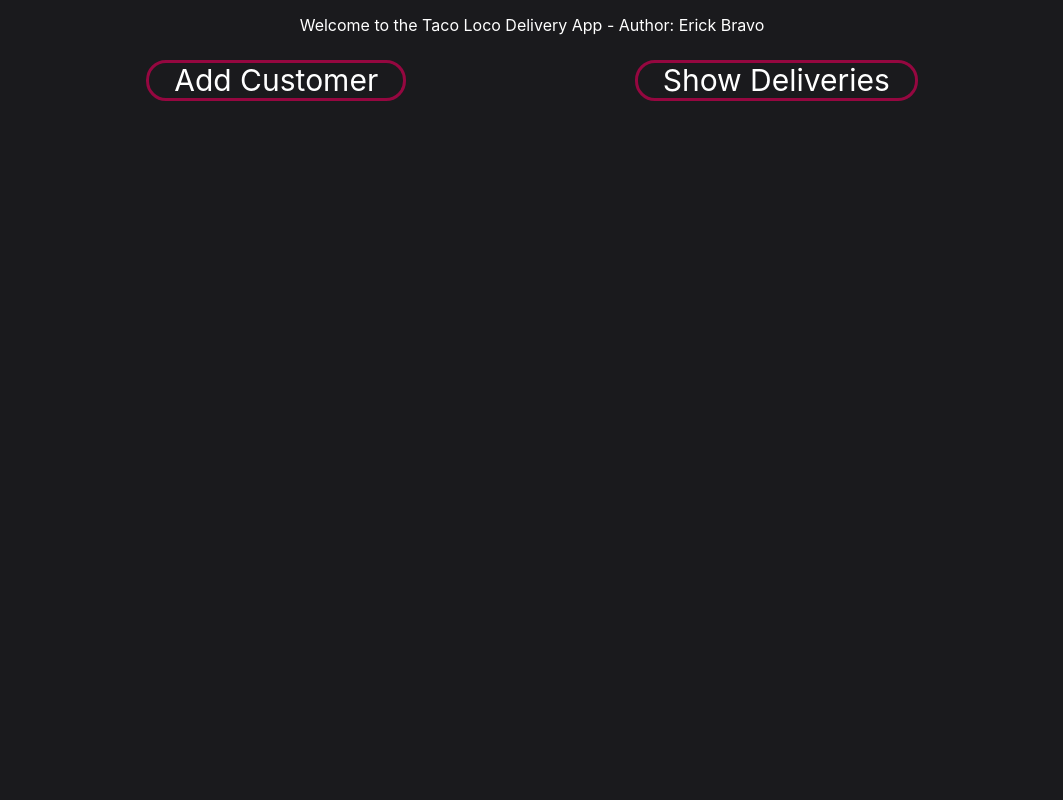
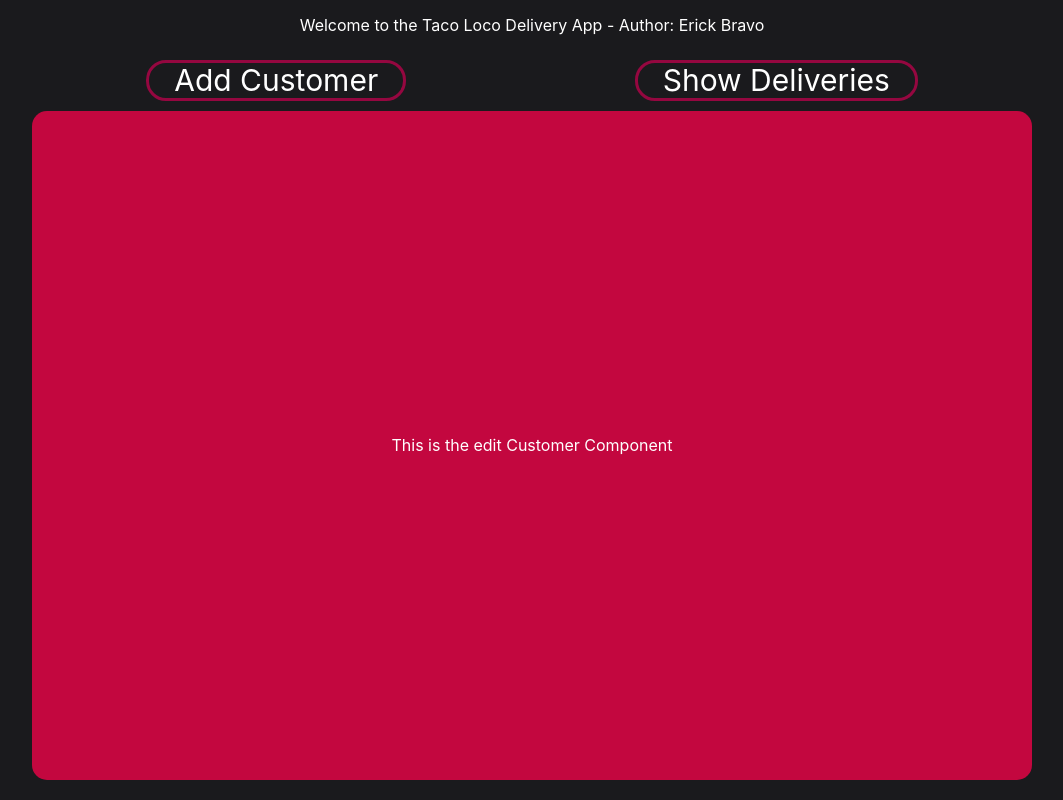
Before and after one commit to Erick-Bravo/taco-loco-deliveries, a React (Create React App) app: page /edit-customer/1 in a window 1280 px wide. Shown: the whole page, without its empty margins (108-1171 px from the left). Built offline with nearby package versions, Linux system fonts and the light colour scheme.

Commit message:
404 not foudn and Edit Customer component created

```diff
--- a/src/App.js
+++ b/src/App.js
@@ -5,6 +5,7 @@
 import AddCustomer from "./components/AddCustomer";
 
 import './App.css';
+import EditCustomer from "./components/EditCustomer";
 
 function App() {
   return (
@@ -23,6 +24,13 @@
         <Route path="/add-customer-form">
           <AddCustomer />
         </Route>
+        <Route path="/edit-customer/:customerId">
+          <EditCustomer />
+        </Route>
+        <Route path="*">
+          <p>404 not found</p>
+        </Route>
+
       </Switch>
     </div>
   );
--- a/src/components/AddCustomer/index.js
+++ b/src/components/AddCustomer/index.js
@@ -31,8 +31,6 @@
             },
             body: JSON.stringify({ firstName, lastName, address })
         });
-
-        // const data = await response.json()
 
         setFirstName("");
         setLastName("");
--- a/src/components/DeliveryCard/index.js
+++ b/src/components/DeliveryCard/index.js
@@ -22,7 +22,7 @@
                 <h2>Address: {customer.address}</h2>
             </div>
             <div className="right">
-                <NavLink className="small-buttons" to={`/customer/${customer.id}/edit`}>Edit</NavLink>
+                <NavLink className="small-buttons" to={`/edit-customer/${customer.id}`}>Edit</NavLink>
                 <button className="small-buttons" onClick={deleteDelivery}>Delete</button>
             </div>
         </div>
--- /dev/null
+++ b/src/components/EditCustomer/index.js
@@ -0,0 +1,11 @@
+import React from "react";
+
+const EditCustomer = () => {
+    return (
+        <div id="main">
+            <p>This is the edit Customer Component</p>
+        </div>
+    );
+};
+
+export default EditCustomer;
```
Also changed, not shown: src/components/EditCustomer/index.css (added).
